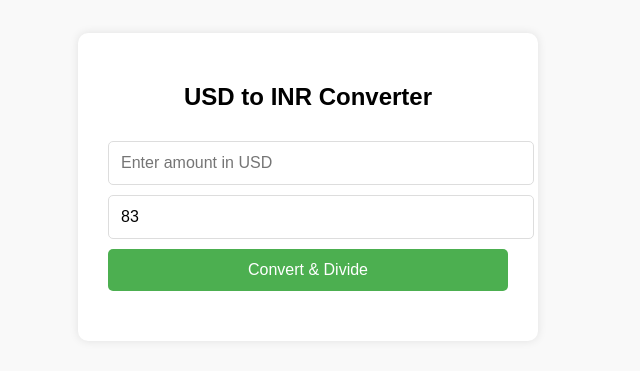
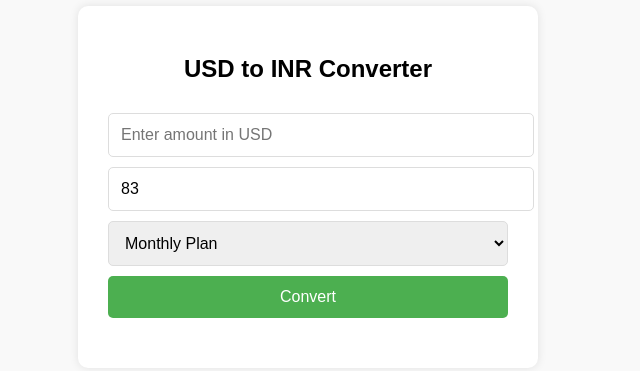
Before and after one commit to subhajit-mahanta/subscription-calculator, a plain HTML site: page index.html in a window 1280 px wide. Shown: the part 261-632 px from the top of the page, without its empty margins (332-972 px from the left). Drawn offline with Linux system fonts and the light colour scheme.

Commit message:
Update index.html

```diff
--- a/index.html
+++ b/index.html
@@ -26,7 +26,7 @@
             text-align: center;
             margin-bottom: 20px;
         }
-        input, button {
+        input, select, button {
             width: 100%;
             padding: 12px;
             margin-top: 10px;
@@ -57,7 +57,11 @@
         <h2>USD to INR Converter</h2>
         <input type="number" id="usdAmount" placeholder="Enter amount in USD">
         <input type="number" id="conversionRate" placeholder="Enter USD to INR rate" value="83">
-        <button onclick="convert()">Convert & Divide</button>
+        <select id="planType">
+            <option value="monthly">Monthly Plan</option>
+            <option value="yearly">Yearly Plan</option>
+        </select>
+        <button onclick="convert()">Convert</button>
         <div class="result" id="output"></div>
     </div>
 
@@ -65,6 +69,7 @@
         function convert() {
             var usd = parseFloat(document.getElementById('usdAmount').value);
             var rate = parseFloat(document.getElementById('conversionRate').value);
+            var planType = document.getElementById('planType').value;
 
             if (isNaN(usd) || isNaN(rate) || usd <= 0 || rate <= 0) {
                 document.getElementById('output').innerText = "Please enter valid positive numbers.";
@@ -72,10 +77,10 @@
             }
 
             var totalInr = usd * rate;
-            var monthlyInr = totalInr / 12;
+            var monthlyInr = (planType === "yearly") ? totalInr / 12 : totalInr;
 
             document.getElementById('output').innerHTML =
-                `Total in INR: ₹${totalInr.toFixed(2)}<br>Monthly Cost (12 parts): ₹${monthlyInr.toFixed(2)}`;
+                `Total in INR: ₹${totalInr.toFixed(2)}<br>${planType === "yearly" ? "Monthly Cost (Yearly divided by 12)" : "Monthly Cost"}: ₹${monthlyInr.toFixed(2)}`;
         }
     </script>
 </body>
```
